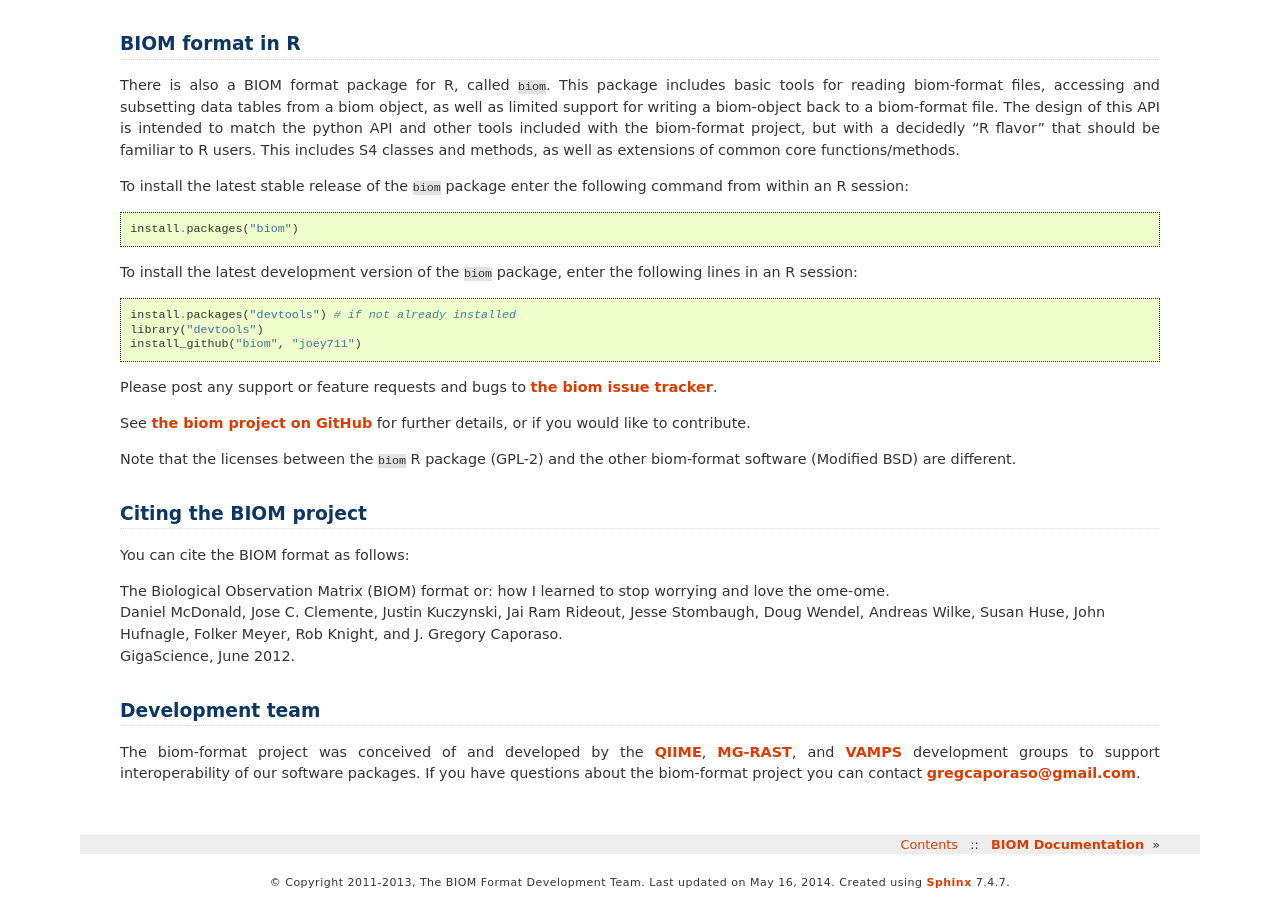
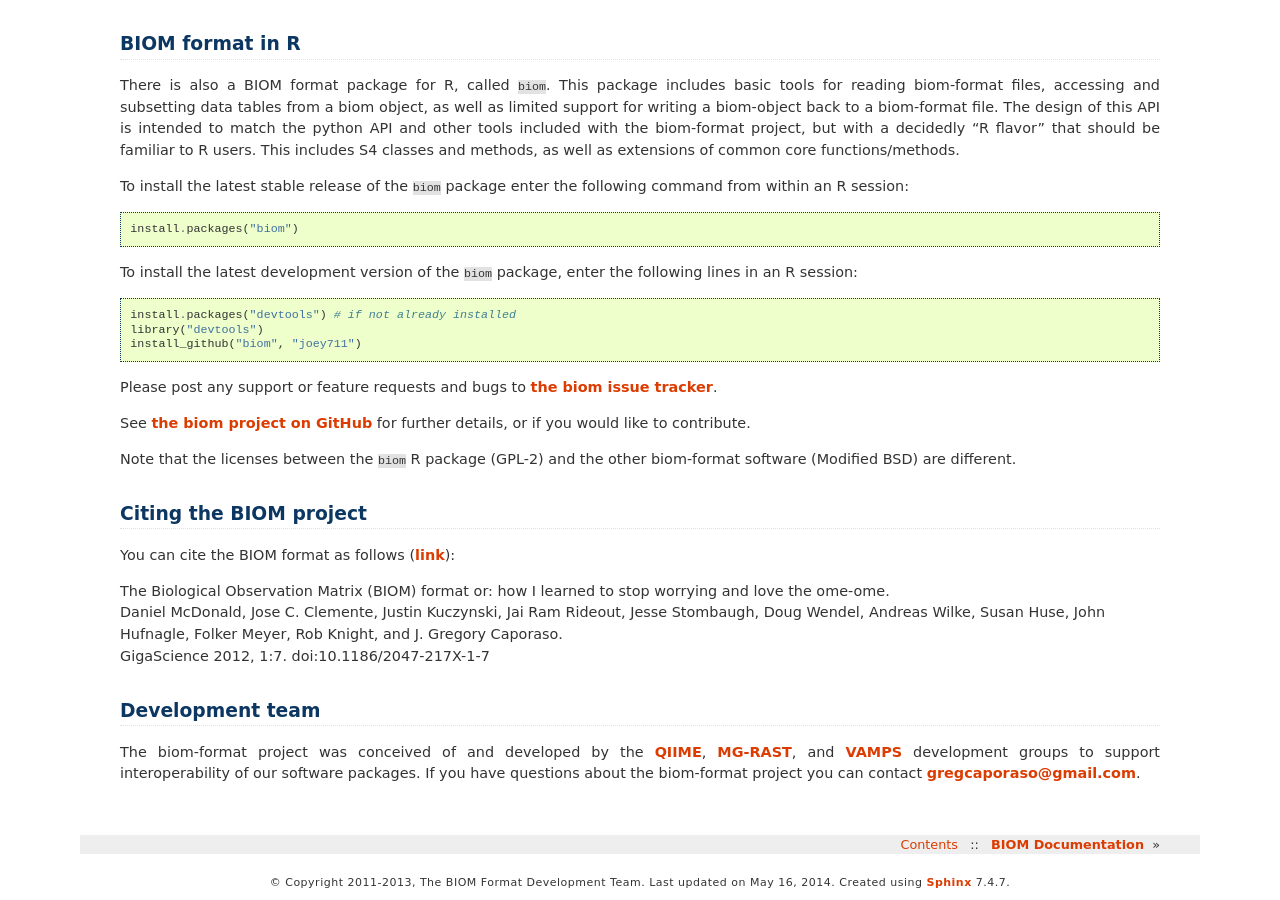
Before and after one commit to biocore/biom-format, a Sphinx documentation site: the page built from doc/index.rst, in a window 1280 px wide and 900 px high, scrolled down 3099 px. Built offline with Sphinx 7.4.7, drawn with Linux system fonts in a browser that asks for light colours; formulas are drawn with MathJax 3; pages that are not in the unit, such as notebooks, are missing from menus.

Commit message:
DOC: citation update

```diff
--- a/doc/index.rst
+++ b/doc/index.rst
@@ -129,11 +129,11 @@ Note that the licenses between the ``biom`` R package (GPL-2) and the other biom
 Citing the BIOM project
 =======================
 
-You can cite the BIOM format as follows:
+You can cite the BIOM format as follows (`link <http://www.gigasciencejournal.com/content/1/1/7>`_):
 
 | The Biological Observation Matrix (BIOM) format or: how I learned to stop worrying and love the ome-ome.
 | Daniel McDonald, Jose C. Clemente, Justin Kuczynski, Jai Ram Rideout, Jesse Stombaugh, Doug Wendel, Andreas Wilke, Susan Huse, John Hufnagle, Folker Meyer, Rob Knight, and J. Gregory Caporaso.
-| GigaScience, June 2012.
+| GigaScience 2012, 1:7. doi:10.1186/2047-217X-1-7
 
 Development team
 ================
```
Also changed, not shown: ChangeLog.md (+4 -2 lines).
